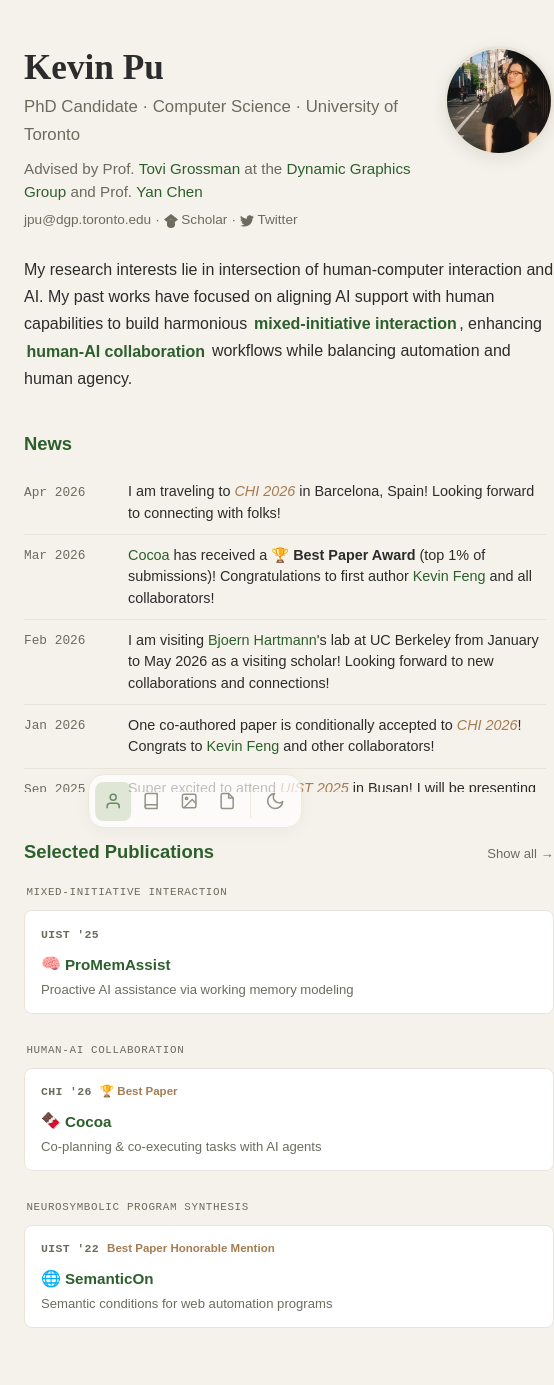
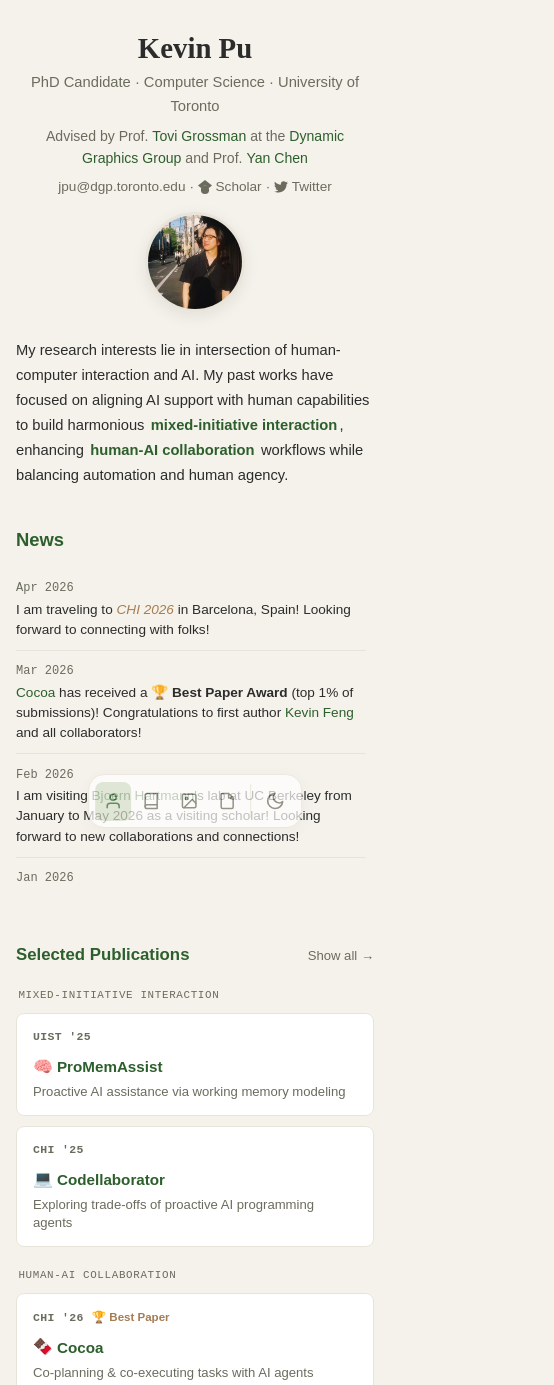
Before and after one commit to kevinpjk/kevinpjk.github.io, an Astro site: page / in a window 390 px wide. Shown: the top 1385 px of the page, 554 px wide, since content can reach past the window. Built offline with nearby package versions, Linux system fonts and the light colour scheme; Astro itself is replaced by a stand-in of ours.

Commit message:
Improved mobile display and updated CV

```diff
--- a/src/components/NewsSection.astro
+++ b/src/components/NewsSection.astro
@@ -97,4 +97,17 @@ function formatDate(dateStr: string): string {
       color: var(--color-accent);
     }
   }
+
+  @media (max-width: 480px) {
+    .news-item {
+      flex-direction: column;
+      gap: 0.15rem;
+      font-size: 0.85rem;
+    }
+
+    .news-date {
+      width: auto;
+      font-size: 0.75rem;
+    }
+  }
 </style>
--- a/src/pages/index.astro
+++ b/src/pages/index.astro
@@ -236,23 +236,39 @@ const pubsByCategory = categories
   @media (max-width: 1024px) {
     .landing-grid { grid-template-columns: 1fr; }
     .landing-right { position: static; }
-    .pub-cards {
-      flex-direction: row;
-      overflow-x: auto;
-      padding-bottom: 0.5rem;
-      scroll-snap-type: x mandatory;
-      :global(.pub-card) {
-        min-width: 260px;
-        flex-shrink: 0;
-        scroll-snap-align: start;
-      }
-    }
   }
 
   @media (max-width: 768px) {
     .hero-row { gap: 1.25rem; }
     .display-name { font-size: 2.2rem; }
     .profile-photo { width: 110px; height: 110px; }
+  }
+
+  @media (max-width: 480px) {
+    .hero-row {
+      flex-direction: column;
+      align-items: center;
+      text-align: center;
+      gap: 1rem;
+    }
+
+    .hero-text { text-align: center; }
+
+    .contact-line { justify-content: center; }
+
+    .display-name { font-size: 1.8rem; }
+
+    .title-line { font-size: 0.92rem; }
+
+    .affiliations { font-size: 0.88rem; }
+
+    .profile-photo { width: 100px; height: 100px; }
+
+    .bio { font-size: 0.92rem; }
+
+    .selected-pubs-header { margin-top: 0.5rem; }
+
+    .section-heading { font-size: 1.05rem; }
   }
 </style>
 
--- a/src/styles/_layout.scss
+++ b/src/styles/_layout.scss
@@ -7,17 +7,23 @@
   max-width: var(--max-width);
   margin: 0 auto;
   padding: 0 1.5rem;
+
+  @media (max-width: 480px) {
+    padding: 0 1rem;
+  }
 }
 
 .page-content {
   padding-top: 3rem;
   padding-bottom: 4rem;
   min-height: 100vh;
+  overflow-x: hidden;
   // Leave space for floating nav on desktop
   padding-left: 4.5rem;
 
   @media (max-width: 768px) {
     padding-left: 0;
+    padding-top: 2rem;
     padding-bottom: 5rem; // space for bottom nav
   }
 }
```
Also changed, not shown: 1 other file.
